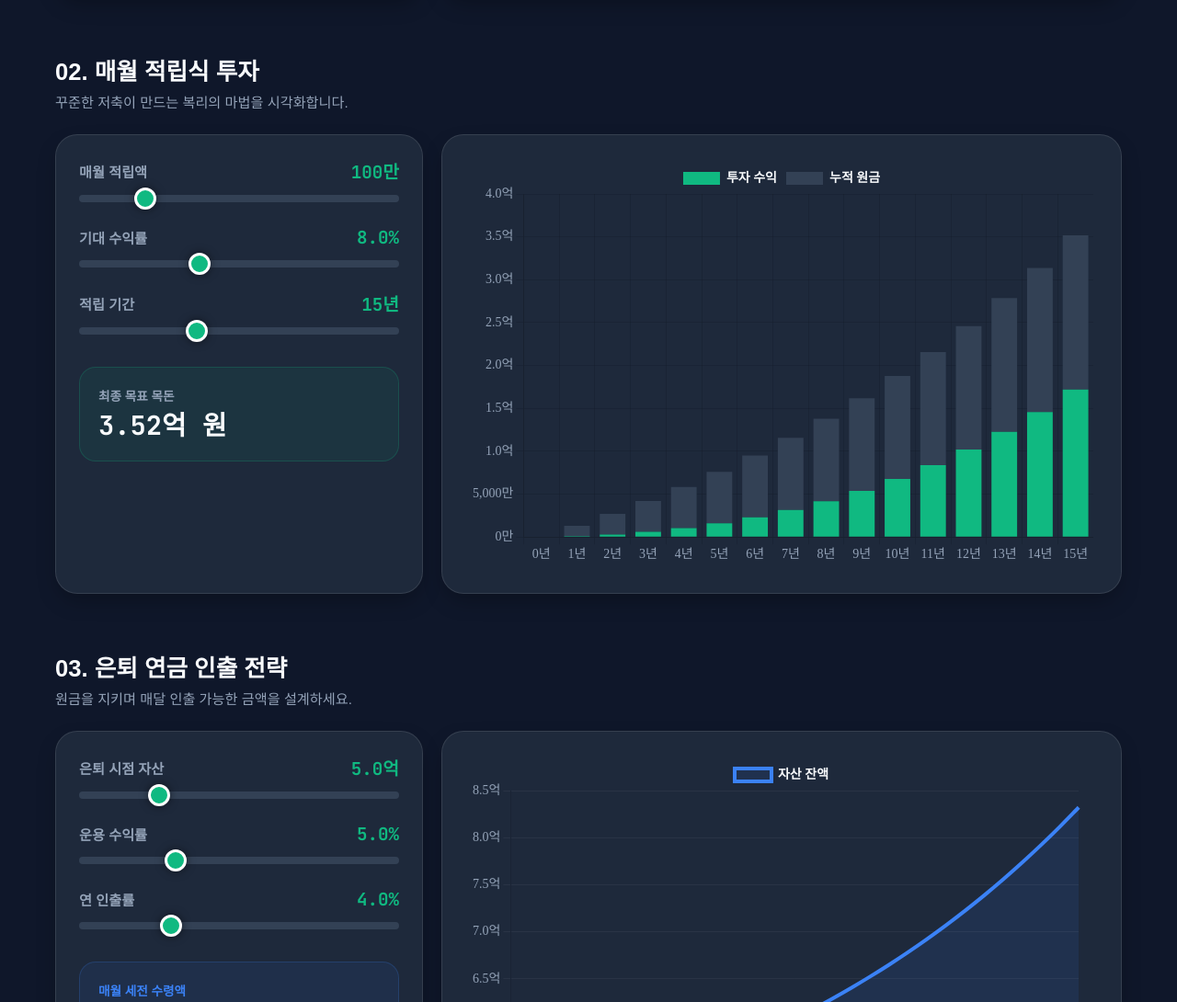
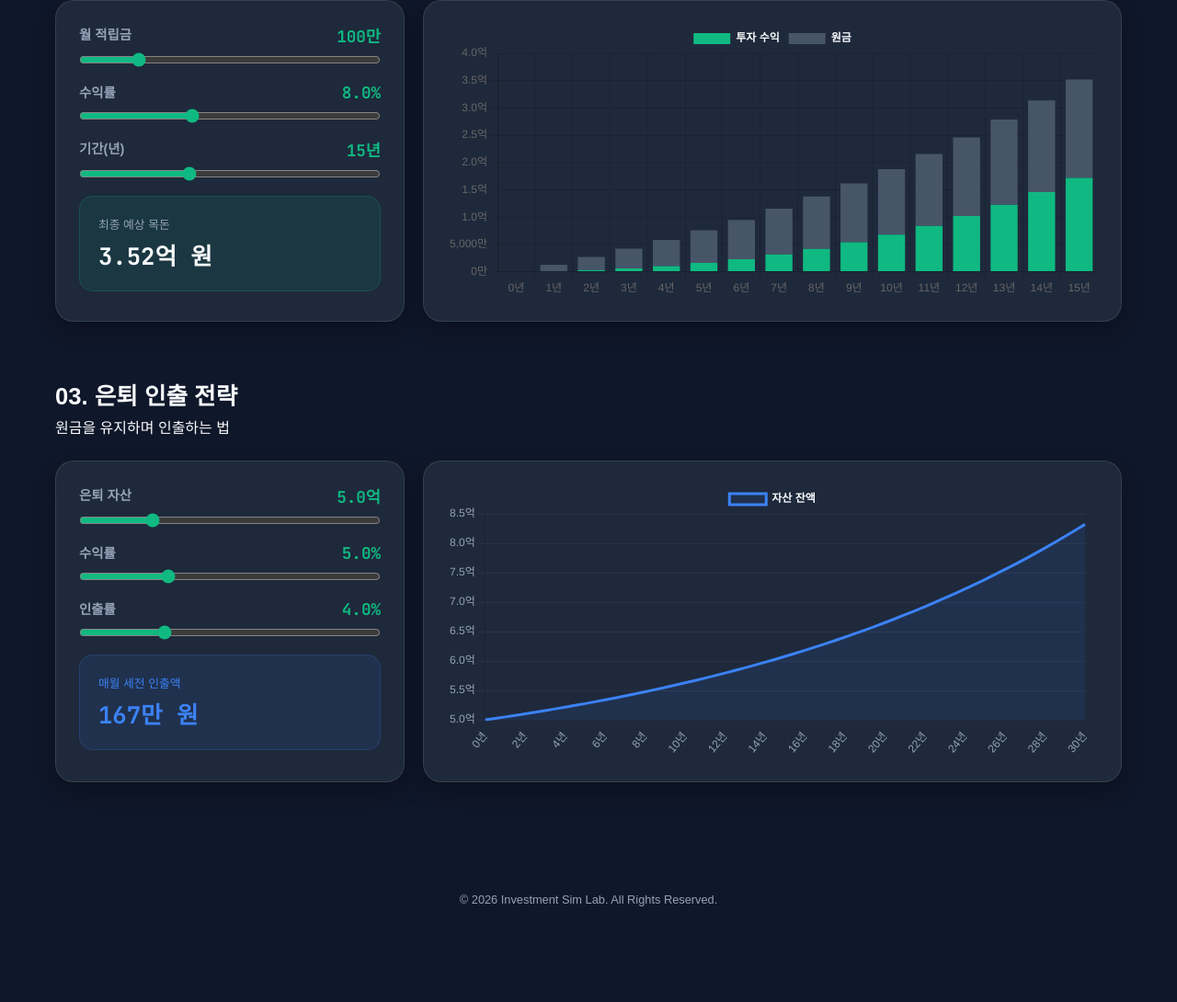
Before and after one commit to joshuakyung/investment, a plain HTML site: page index.html in a window 1280 px wide. Shown: the part 664-1754 px from the top of the page at 92% size. After the commit the page ends 1690 px from the top, so only its background shows below. Drawn offline with nearby package versions, Linux system fonts and the light colour scheme; a web font is replaced by a local one.

Commit message:
Upgrade investment simulator to version 3.2
Updated the investment simulator to version 3.2 with final stabilization improvements.

```diff
--- a/index.html
+++ b/index.html
@@ -3,7 +3,7 @@
 <head>
     <meta charset="UTF-8">
     <meta name="viewport" content="width=device-width, initial-scale=1.0, maximum-scale=1.0, user-scalable=no">
-    <title>투자 시뮬레이터 v3.1 | 완벽한 반응형 & 인터액티브</title>
+    <title>투자 시뮬레이터 v3.2 | 최종 안정화 버전</title>
     <link href="https://fonts.googleapis.com/css2?family=Pretendard:wght@400;600;800&family=JetBrains+Mono:wght@500;700&display=swap" rel="stylesheet">
     <script src="https://cdnjs.cloudflare.com/ajax/libs/Chart.js/4.4.1/chart.umd.js"></script>
     <style>
@@ -12,14 +12,12 @@
             --bg-card: #1e293b;
             --primary: #10b981;
             --secondary: #3b82f6;
-            --accent: #f59e0b;
             --text-main: #f8fafc;
             --text-muted: #94a3b8;
             --border: rgba(255, 255, 255, 0.1);
         }
 
-        * { margin: 0; padding: 0; box-sizing: border-box; -webkit-tap-highlight-color: transparent; }
-
+        * { margin: 0; padding: 0; box-sizing: border-box; }
         body {
             font-family: 'Pretendard', sans-serif;
             background-color: var(--bg-body);
@@ -30,115 +28,64 @@
 
         header {
             background: rgba(15, 23, 42, 0.9);
-            backdrop-filter: blur(10px);
             padding: 15px 20px;
+            text-align: center;
+            border-bottom: 1px solid var(--border);
             position: sticky;
             top: 0;
-            z-index: 100;
-            border-bottom: 1px solid var(--border);
-            text-align: center;
+            z-index: 1000;
         }
-        header h1 { font-size: 1.1rem; color: var(--primary); font-weight: 800; letter-spacing: 0.05em; }
+        header h1 { font-size: 1.1rem; color: var(--primary); letter-spacing: 1px; }
 
-        main {
-            width: 100%;
-            max-width: 1200px;
-            margin: 0 auto;
-            padding: 20px;
+        main { max-width: 1200px; margin: 0 auto; padding: 20px; }
+        section { margin-bottom: 60px; width: 100%; }
+        .section-title { margin-bottom: 25px; }
+        .section-title h2 { font-size: 1.6rem; margin-bottom: 5px; }
+
+        .dashboard { display: flex; flex-direction: column; gap: 20px; width: 100%; }
+        @media (min-width: 1024px) {
+            .dashboard { display: grid; grid-template-columns: 380px 1fr; align-items: stretch; }
         }
 
-        section { margin-bottom: 60px; }
-
-        .section-title { margin-bottom: 25px; }
-        .section-title h2 { font-size: 1.6rem; font-weight: 800; margin-bottom: 5px; color: var(--text-main); }
-        .section-title p { color: var(--text-muted); font-size: 0.95rem; }
-
-        /* 대시보드 구조 (모바일: 세로 / PC: 가로) */
-        .dashboard {
-            display: flex;
-            flex-direction: column;
-            gap: 20px;
+        .card {
+            background: var(--bg-card);
+            border-radius: 20px;
+            padding: 25px;
+            border: 1px solid var(--border);
+            box-shadow: 0 10px 25px rgba(0,0,0,0.3);
         }
 
-        @media (min-width: 1024px) {
-            .dashboard {
-                display: grid;
-                grid-template-columns: 400px 1fr;
-                align-items: stretch;
+        .control-item { margin-bottom: 20px; display: flex; flex-direction: column; gap: 10px; }
+        .label-row { display: flex; justify-content: space-between; font-weight: 600; }
+        .label-text { font-size: 0.9rem; color: var(--text-muted); }
+        .label-value { color: var(--primary); font-family: 'JetBrains Mono', monospace; font-size: 1.1rem; }
+
+        input[type=range] { width: 100%; height: 8px; border-radius: 10px; accent-color: var(--primary); cursor: pointer; }
+
+        .stat-card {
+            background: rgba(16, 185, 129, 0.1);
+            padding: 20px;
+            border-radius: 15px;
+            border: 1px solid rgba(16, 185, 129, 0.2);
         }
-        }
+        .stat-label { font-size: 0.8rem; color: var(--text-muted); margin-bottom: 5px; }
+        .stat-value { font-size: 1.6rem; font-weight: 800; font-family: 'JetBrains Mono', monospace; }
 
-        /* 카드 UI */
-        .card {
-            background: var(--bg-card);
-            border-radius: 24px;
-            padding: 25px;
-            border: 1px solid var(--border);
-            width: 100%;
-            box-shadow: 0 10px 25px -5px rgba(0, 0, 0, 0.3);
-        }
+        .chart-area { min-height: 350px; position: relative; }
+        .chart-container { position: absolute; top: 25px; left: 25px; right: 25px; bottom: 25px; }
 
-        .controls { display: flex; flex-direction: column; gap: 25px; }
-        .control-item { display: flex; flex-direction: column; gap: 12px; }
-        .label-row { display: flex; justify-content: space-between; align-items: center; }
-        .label-text { font-size: 0.95rem; font-weight: 600; color: var(--text-muted); }
-        .label-value { font-family: 'JetBrains Mono', monospace; font-size: 1.2rem; font-weight: 700; color: var(--primary); }
-
-        /* 슬라이더 스타일 */
-        input[type=range] {
-            width: 100%; height: 8px; background: #334155; border-radius: 10px;
-            appearance: none; cursor: pointer;
-        }
-        input[type=range]::-webkit-slider-thumb {
-            appearance: none; width: 24px; height: 24px; background: var(--primary);
-            border-radius: 50%; border: 3px solid #fff; box-shadow: 0 0 10px rgba(0,0,0,0.5);
-        }
-
-        /* 요약 지표 */
-        .stat-card {
-            background: rgba(16, 185, 129, 0.08);
-            border: 1px solid rgba(16, 185, 129, 0.2);
-            padding: 20px;
-            border-radius: 18px;
-            margin-top: 10px;
-        }
-        .stat-label { font-size: 0.85rem; color: var(--text-muted); margin-bottom: 6px; font-weight: 600; }
-        .stat-value { font-family: 'JetBrains Mono', monospace; font-size: 1.8rem; font-weight: 800; color: var(--text-main); line-height: 1.2; }
-
-        /* 차트 영역 */
-        .chart-area {
-            min-height: 400px;
-            display: flex;
-            flex-direction: column;
-            justify-content: center;
-        }
-        @media (min-width: 1024px) {
-            .chart-area { min-height: 500px; padding: 30px; }
-        }
-        .chart-wrapper {
-            position: relative;
-            width: 100%;
-            height: 100%;
-            min-height: 300px;
-        }
-
-        footer { text-align: center; padding: 60px 20px; color: var(--text-muted); font-size: 0.85rem; border-top: 1px solid var(--border); }
+        footer { text-align: center; padding: 40px; color: var(--text-muted); font-size: 0.8rem; }
     </style>
 </head>
 <body>
 
-    <header>
-        <h1>INVESTMENT SIMULATOR LAB</h1>
-    </header>
+    <header><h1>INVESTMENT SIMULATOR LAB</h1></header>
 
     <main>
         <section>
-            <div class="section-title">
-                <h2>01. 거치식 복리 시뮬레이션</h2>
-                <p>초기 투자금이 시간이 흐름에 따라 어떻게 불어나는지 확인하세요.</p>
-            </div>
+            <div class="section-title"><h2>01. 거치식 복리</h2><p>목돈을 한 번에 예치했을 때</p></div>
             <div class="dashboard">
-                <div class="card controls">
+                <div class="card">
                     <div class="control-item">
                         <div class="label-row"><span class="label-text">초기 원금</span><span class="label-value" id="s1p-v">2,500만</span></div>
                         <input type="range" id="s1p" min="1000000" max="100000000" step="1000000" value="25000000">
@@ -148,235 +95,153 @@
                         <input type="range" id="s1r" min="1" max="20" step="0.5" value="7">
                     </div>
                     <div class="control-item">
-                        <div class="label-row"><span class="label-text">투자기간</span><span class="label-value" id="s1y-v">20년</span></div>
+                        <div class="label-row"><span class="label-text">기간(년)</span><span class="label-value" id="s1y-v">20년</span></div>
                         <input type="range" id="s1y" min="1" max="50" step="1" value="20">
                     </div>
                     <div class="stat-card">
-                        <div class="stat-label">최종 예상 자산</div>
+                        <div class="stat-label">최종 예상 금액</div>
                         <div class="stat-value" id="s1-res">—</div>
                     </div>
                 </div>
-                <div class="card chart-area">
-                    <div class="chart-wrapper"><canvas id="chart1"></canvas></div>
-                </div>
+                <div class="card chart-area"><div class="chart-container"><canvas id="chart1"></canvas></div></div>
             </div>
         </section>
 
         <section>
-            <div class="section-title">
-                <h2>02. 매월 적립식 투자</h2>
-                <p>꾸준한 저축이 만드는 복리의 마법을 시각화합니다.</p>
-            </div>
+            <div class="section-title"><h2>02. 적립식 투자</h2><p>매월 일정액을 꾸준히 투자할 때</p></div>
             <div class="dashboard">
-                <div class="card controls">
+                <div class="card">
                     <div class="control-item">
-                        <div class="label-row"><span class="label-text">매월 적립액</span><span class="label-value" id="s2m-v">100만</span></div>
+                        <div class="label-row"><span class="label-text">월 적립금</span><span class="label-value" id="s2m-v">100만</span></div>
                         <input type="range" id="s2m" min="100000" max="5000000" step="100000" value="1000000">
                     </div>
                     <div class="control-item">
-                        <div class="label-row"><span class="label-text">기대 수익률</span><span class="label-value" id="s2r-v">8.0%</span></div>
+                        <div class="label-row"><span class="label-text">수익률</span><span class="label-value" id="s2r-v">8.0%</span></div>
                         <input type="range" id="s2r" min="1" max="20" step="0.5" value="8">
                     </div>
                     <div class="control-item">
-                        <div class="label-row"><span class="label-text">적립 기간</span><span class="label-value" id="s2y-v">15년</span></div>
+                        <div class="label-row"><span class="label-text">기간(년)</span><span class="label-value" id="s2y-v">15년</span></div>
                         <input type="range" id="s2y" min="1" max="40" step="1" value="15">
                     </div>
                     <div class="stat-card">
-                        <div class="stat-label">최종 목표 목돈</div>
+                        <div class="stat-label">최종 예상 목돈</div>
                         <div class="stat-value" id="s2-res">—</div>
                     </div>
                 </div>
-                <div class="card chart-area">
-                    <div class="chart-wrapper"><canvas id="chart2"></canvas></div>
-                </div>
+                <div class="card chart-area"><div class="chart-container"><canvas id="chart2"></canvas></div></div>
             </div>
         </section>
 
         <section>
-            <div class="section-title">
-                <h2>03. 은퇴 연금 인출 전략</h2>
-                <p>원금을 지키며 매달 인출 가능한 금액을 설계하세요.</p>
-            </div>
+            <div class="section-title"><h2>03. 은퇴 인출 전략</h2><p>원금을 유지하며 인출하는 법</p></div>
             <div class="dashboard">
-                <div class="card controls">
+                <div class="card">
                     <div class="control-item">
-                        <div class="label-row"><span class="label-text">은퇴 시점 자산</span><span class="label-value" id="s3p-v">5억</span></div>
+                        <div class="label-row"><span class="label-text">은퇴 자산</span><span class="label-value" id="s3p-v">5억</span></div>
                         <input type="range" id="s3p" min="50000000" max="2000000000" step="10000000" value="500000000">
                     </div>
                     <div class="control-item">
-                        <div class="label-row"><span class="label-text">운용 수익률</span><span class="label-value" id="s3r-v">5.0%</span></div>
+                        <div class="label-row"><span class="label-text">수익률</span><span class="label-value" id="s3r-v">5.0%</span></div>
                         <input type="range" id="s3r" min="1" max="15" step="0.5" value="5">
                     </div>
                     <div class="control-item">
-                        <div class="label-row"><span class="label-text">연 인출률</span><span class="label-value" id="s3w-v">4.0%</span></div>
+                        <div class="label-row"><span class="label-text">인출률</span><span class="label-value" id="s3w-v">4.0%</span></div>
                         <input type="range" id="s3w" min="1" max="12" step="0.5" value="4">
                     </div>
-                    <div class="stat-card" style="background: rgba(59, 130, 246, 0.08); border-color: rgba(59, 130, 246, 0.2);">
-                        <div class="stat-label" style="color: var(--secondary);">매월 세전 수령액</div>
-                        <div class="stat-value" id="s3-res" style="color: var(--secondary);">—</div>
+                    <div class="stat-card" style="background:rgba(59,130,246,0.1); border-color:rgba(59,130,246,0.2);">
+                        <div class="stat-label" style="color:var(--secondary)">매월 세전 인출액</div>
+                        <div class="stat-value" id="s3-res" style="color:var(--secondary)">—</div>
                     </div>
                 </div>
-                <div class="card chart-area">
-                    <div class="chart-wrapper"><canvas id="chart3"></canvas></div>
-                </div>
+                <div class="card chart-area"><div class="chart-container"><canvas id="chart3"></canvas></div></div>
             </div>
         </section>
     </main>
 
-    <footer>
-        <p>© 2026 Interactive Investment Lab. All Rights Reserved.</p>
-    </footer>
+    <footer><p>© 2026 Investment Sim Lab. All Rights Reserved.</p></footer>
 
     <script>
-        // 공통 포맷 설정
+        document.addEventListener('DOMContentLoaded', () => {
             const fmtWon = v => v >= 100000000 ? (v/100000000).toFixed(2) + '억 원' : (v/10000).toLocaleString() + '만 원';
             const fmtK = v => (v/10000).toLocaleString() + '만';
 
-        // 차트 기본 폰트 설정
-        Chart.defaults.color = '#94a3b8';
-        Chart.defaults.font.family = 'Pretendard';
-        Chart.defaults.font.size = window.innerWidth < 600 ? 12 : 14;
-
             const charts = {};
 
-        // 차트 생성 범용 함수
             function createChart(id, type, data, options = {}) {
-            const ctx = document.getElementById(id).getContext('2d');
-            if (charts[id]) charts[id].destroy(); // 기존 차트 파괴 후 재생성
+                const ctx = document.getElementById(id);
+                if (charts[id]) charts[id].destroy();
                 charts[id] = new Chart(ctx, {
                     type: type,
                     data: data,
                     options: {
                         responsive: true,
                         maintainAspectRatio: false,
-                    plugins: { legend: { position: 'top', labels: { font: { weight: '600' }, color: '#f8fafc' } } },
+                        plugins: { legend: { labels: { color: '#f8fafc', font: { weight: '600' } } } },
                         scales: {
-                        y: { ticks: { callback: v => v >= 100000000 ? (v/100000000).toFixed(1) + '억' : (v/10000).toLocaleString() + '만' }, grid: { color: 'rgba(255,255,255,0.05)' } },
-                        x: { grid: { display: false } }
+                            y: { ticks: { color: '#94a3b8', callback: v => v >= 100000000 ? (v/100000000).toFixed(1) + '억' : (v/10000).toLocaleString() + '만' }, grid: { color: 'rgba(255,255,255,0.05)' } },
+                            x: { ticks: { color: '#94a3b8' }, grid: { display: false } }
                         },
                         ...options
                     }
                 });
             }
 
-        // 01. 거치식 업데이트 로직
-        function updateS1() {
+            const updateS1 = () => {
                 const p = +document.getElementById('s1p').value;
                 const r = +document.getElementById('s1r').value / 100;
                 const y = +document.getElementById('s1y').value;
-
-            // 숫자 업데이트
                 document.getElementById('s1p-v').textContent = fmtK(p);
                 document.getElementById('s1r-v').textContent = (r*100).toFixed(1) + '%';
                 document.getElementById('s1y-v').textContent = y + '년';
-
                 const labels = Array.from({length: y + 1}, (_, i) => i + '년');
                 const data = labels.map((_, i) => Math.round(p * Math.pow(1 + r, i)));
+                document.getElementById('s1-res').textContent = fmtWon(data[y]);
+                createChart('chart1', 'line', { labels, datasets: [{ label: '자산 총액', data, borderColor: '#10b981', backgroundColor: 'rgba(16, 185, 129, 0.1)', fill: true, tension: 0.4, borderWidth: 3, pointRadius: 0 }] });
+            };
 
-            document.getElementById('s1-res').textContent = fmtWon(data[y]);
-
-            createChart('chart1', 'line', {
-                labels,
-                datasets: [{
-                    label: '자산 성장',
-                    data: data,
-                    borderColor: '#10b981',
-                    backgroundColor: 'rgba(16, 185, 129, 0.1)',
-                    fill: true,
-                    tension: 0.4,
-                    borderWidth: 4,
-                    pointRadius: 0
-                }]
-            });
-        }
-
-        // 02. 적립식 업데이트 로직
-        function updateS2() {
+            const updateS2 = () => {
                 const m = +document.getElementById('s2m').value;
                 const r = +document.getElementById('s2r').value / 100;
                 const y = +document.getElementById('s2y').value;
-
-            // ID 이름의 하이픈 확인 완료
                 document.getElementById('s2m-v').textContent = fmtK(m);
                 document.getElementById('s2r-v').textContent = (r*100).toFixed(1) + '%';
                 document.getElementById('s2y-v').textContent = y + '년';
-
-            let total = 0;
-            const history = [0];
-            const principal = [0];
+                let total = 0, history = [0], principal = [0];
                 for(let i=1; i<=y; i++) {
                     total = (total + (m * 12)) * (1 + r);
                     history.push(Math.round(total));
                     principal.push(m * 12 * i);
                 }
+                document.getElementById('s2-res').textContent = fmtWon(history[y]);
+                createChart('chart2', 'bar', { labels: Array.from({length: y + 1}, (_, i) => i + '년'), datasets: [{ label: '투자 수익', data: history.map((v, i) => v - principal[i]), backgroundColor: '#10b981' }, { label: '원금', data: principal, backgroundColor: '#475569' }] }, { scales: { x: { stacked: true }, y: { stacked: true, ticks: { callback: v => v >= 100000000 ? (v/100000000).toFixed(1) + '억' : (v/10000).toLocaleString() + '만' } } } });
+            };
 
-            document.getElementById('s2-res').textContent = fmtWon(history[y]);
-
-            createChart('chart2', 'bar', {
-                labels: Array.from({length: y + 1}, (_, i) => i + '년'),
-                datasets: [
-                    { label: '투자 수익', data: history.map((v, i) => v - principal[i]), backgroundColor: '#10b981' },
-                    { label: '누적 원금', data: principal, backgroundColor: '#334155' }
-                ]
-            }, { scales: { x: { stacked: true }, y: { stacked: true, ticks: { callback: v => v >= 100000000 ? (v/100000000).toFixed(1) + '억' : (v/10000).toLocaleString() + '만' } } } });
-        }
-
-        // 03. 은퇴 설계 업데이트 로직
-        function updateS3() {
+            const updateS3 = () => {
                 const p = +document.getElementById('s3p').value;
                 const r = +document.getElementById('s3r').value / 100;
                 const w = +document.getElementById('s3w').value / 100;
-
                 document.getElementById('s3p-v').textContent = p >= 100000000 ? (p/100000000).toFixed(1) + '억' : fmtK(p);
                 document.getElementById('s3r-v').textContent = (r*100).toFixed(1) + '%';
                 document.getElementById('s3w-v').textContent = (w*100).toFixed(1) + '%';
-
                 const monthly = (p * w) / 12;
                 document.getElementById('s3-res').textContent = (Math.round(monthly/10000)).toLocaleString() + '만 원';
+                let balance = p, history = [p];
+                for(let i=1; i<=30; i++) { balance = (balance * (1 + r)) - (p * w); history.push(Math.round(Math.max(0, balance))); }
+                createChart('chart3', 'line', { labels: Array.from({length: 31}, (_, i) => i + '년'), datasets: [{ label: '자산 잔액', data: history, borderColor: '#3b82f6', backgroundColor: 'rgba(59, 130, 246, 0.1)', fill: true, tension: 0.3, borderWidth: 3, pointRadius: 0 }] });
+            };
 
-            let balance = p;
-            const history = [p];
-            for(let i=1; i<=30; i++) {
-                balance = (balance * (1 + r)) - (p * w);
-                history.push(Math.round(Math.max(0, balance)));
-            }
-
-            createChart('chart3', 'line', {
-                labels: Array.from({length: 31}, (_, i) => i + '년'),
-                datasets: [{
-                    label: '자산 잔액',
-                    data: history,
-                    borderColor: r >= w ? '#3b82f6' : '#ef4444',
-                    backgroundColor: r >= w ? 'rgba(59, 130, 246, 0.1)' : 'rgba(239, 68, 68, 0.1)',
-                    fill: true,
-                    tension: 0.3,
-                    borderWidth: 4,
-                    pointRadius: 0
-                }]
-            });
-        }
-
-        // 모든 슬라이더에 이벤트 리스너 통합 연결
-        document.querySelectorAll('input[type=range]').forEach(input => {
-            input.addEventListener('input', () => {
-                const id = input.id;
+            // 이벤트 바인딩
+            document.querySelectorAll('input[type=range]').forEach(el => {
+                el.addEventListener('input', (e) => {
+                    const id = e.target.id;
                     if(id.startsWith('s1')) updateS1();
-                if(id.startsWith('s2')) updateS2();
-                if(id.startsWith('s3')) updateS3();
+                    else if(id.startsWith('s2')) updateS2();
+                    else if(id.startsWith('s3')) updateS3();
                 });
             });
 
-        // 초기 화면 렌더링
-        window.onload = () => {
-            updateS1();
-            updateS2();
-            updateS3();
-        };
-
-        // 화면 크기 변경 시 차트 폰트 최적화
-        window.addEventListener('resize', () => {
-            Chart.defaults.font.size = window.innerWidth < 600 ? 12 : 14;
-            Object.values(charts).forEach(c => c && c.update());
+            // 즉시 실행
+            updateS1(); updateS2(); updateS3();
         });
     </script>
 </body>
```
Lines whose indentation alone changed are shown as unchanged.
